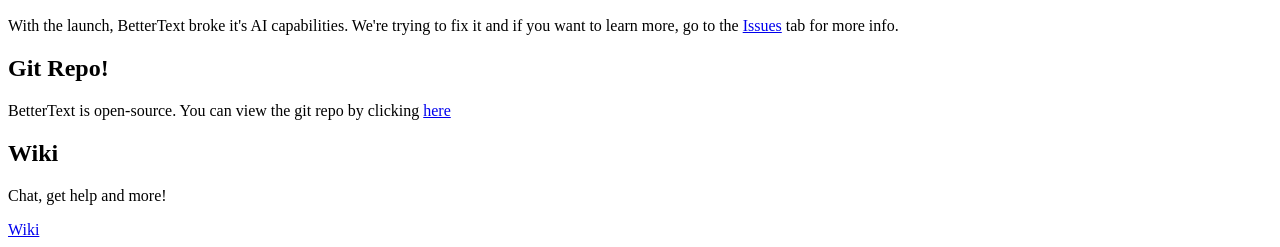
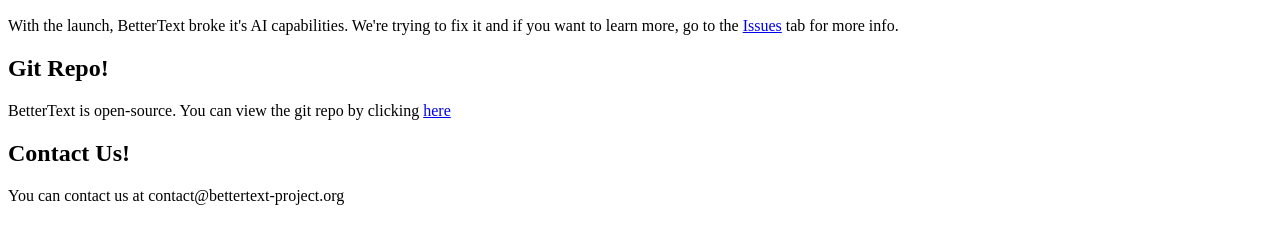
Before and after one commit to bettertext-project/better-text-web, a plain HTML site: page index.html in a window 1280 px wide. Shown: the part 1615-1862 px from the top of the page. After the commit the page ends 1836 px from the top, so only its background shows below. Drawn offline with Linux system fonts and the light colour scheme.

Commit message:
Update index.html

```diff
--- a/index.html
+++ b/index.html
@@ -32,7 +32,6 @@
 </body>
 <h2>Git Repo!</h2>
 <p>BetterText is open-source. You can view the git repo by clicking <a href="https://github.com/bettertext-project/better-text-web">here</a></p>
-<h2>Wiki</h2>
-<p>Chat, get help and more!</p>
-<a href="https://srv1265204.hstgr.cloud//index.php/Main_Page">Wiki</a>
+<h2>Contact Us!</h2>
+<p>You can contact us at contact@bettertext-project.org</p>
 </style>
```
